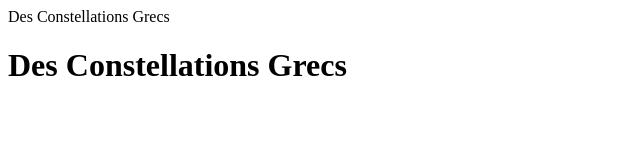
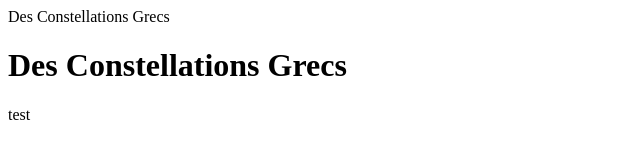
Before and after one commit to z3roco01/z3roco01.github.io, a plain HTML site: page index.html in a window 1280 px wide. Shown: the full height of the page, 0-640 px from the left. Drawn offline with Linux system fonts and the light colour scheme.

Commit message:
workflow test

```diff
--- a/index.html
+++ b/index.html
@@ -7,5 +7,8 @@
     </head>
     <body>
         <h1>Des Constellations Grecs</h1>
+        <div class="content-right">
+            <p>test</p>
+        </div>
     </body>
 </html>
```
Lines whose indentation alone changed are shown as unchanged.
